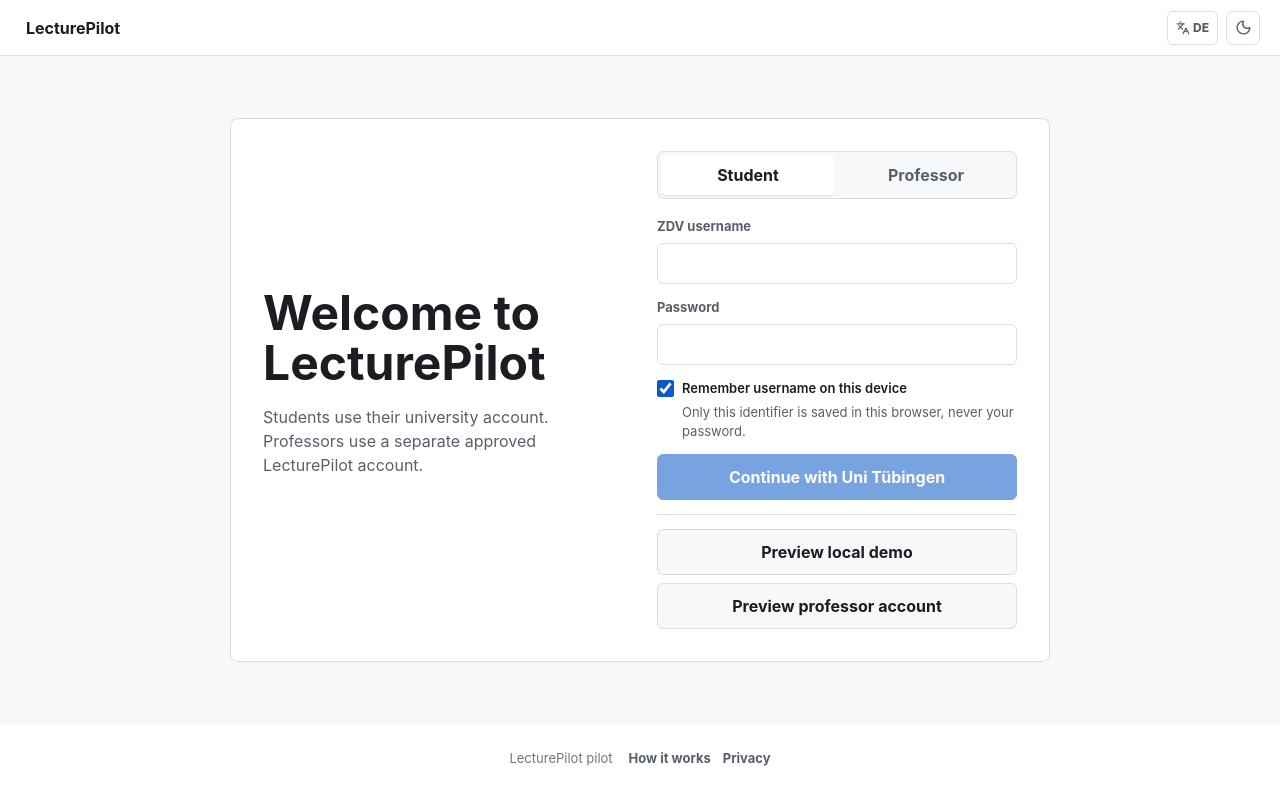
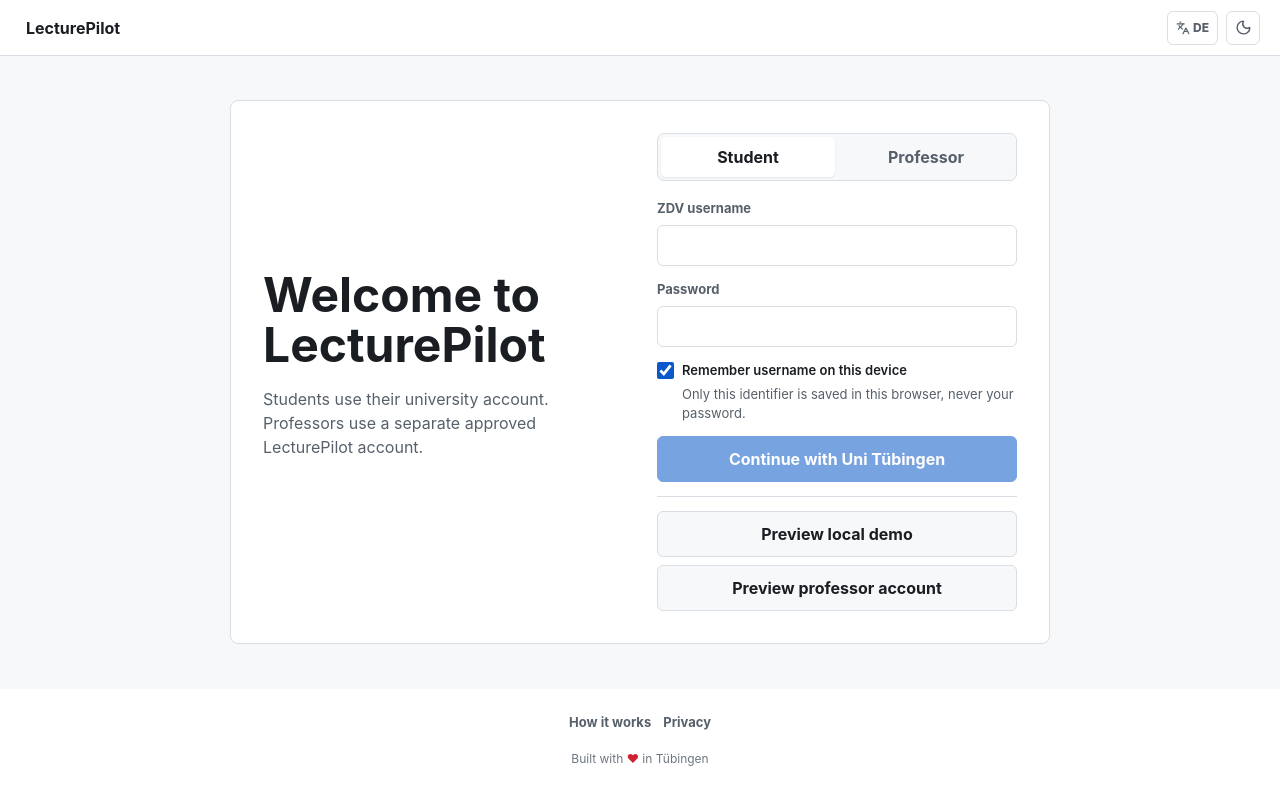
Before and after one commit to SebastianBoehler/lecture-pilot, a React (Vite) app in the folder apps/web/: page / in a window 1280 px wide. Built offline with nearby package versions, Linux system fonts and the light colour scheme; no server answers.

Commit message:
feat(web): add Tübingen footer signature

```diff
--- a/apps/web/src/AppFooter.tsx
+++ b/apps/web/src/AppFooter.tsx
@@ -10,7 +10,6 @@
   const { t } = useI18n();
   return (
     <footer className="app-footer">
-      <span>LecturePilot pilot</span>
       <nav aria-label={t("footer.info")}>
         <button type="button" onClick={onOpenHowItWorks}>
           {t("footer.howItWorks")}
@@ -19,6 +18,9 @@
           {t("footer.privacy")}
         </button>
       </nav>
+      <p className="app-footer-signature">
+        Built with <span role="img" aria-label="love">♥</span> in Tübingen
+      </p>
     </footer>
   );
 }
--- a/apps/web/src/info-pages.css
+++ b/apps/web/src/info-pages.css
@@ -1,7 +1,4 @@
 .app-footer {
-  display: flex;
-  justify-content: space-between;
-  gap: 16px;
   max-width: 1100px;
   margin: 0 auto;
   padding: 24px 20px 32px;
@@ -12,7 +9,18 @@
 .app-footer nav {
   display: flex;
   flex-wrap: wrap;
+  justify-content: center;
   gap: 12px;
+}
+
+.app-footer-signature {
+  margin: 18px 0 0;
+  text-align: center;
+  font-size: 12px;
+}
+
+.app-footer-signature [role="img"] {
+  color: var(--color-danger);
 }
 
 .app-footer button {
@@ -106,9 +114,3 @@
 .info-notice-section p + p {
   margin-top: 10px;
 }
-
-@media (max-width: 700px) {
-  .app-footer {
-    flex-direction: column;
-  }
-}
```
Also changed, not shown: 1 other file (tests, documents, lock files or other folders).
